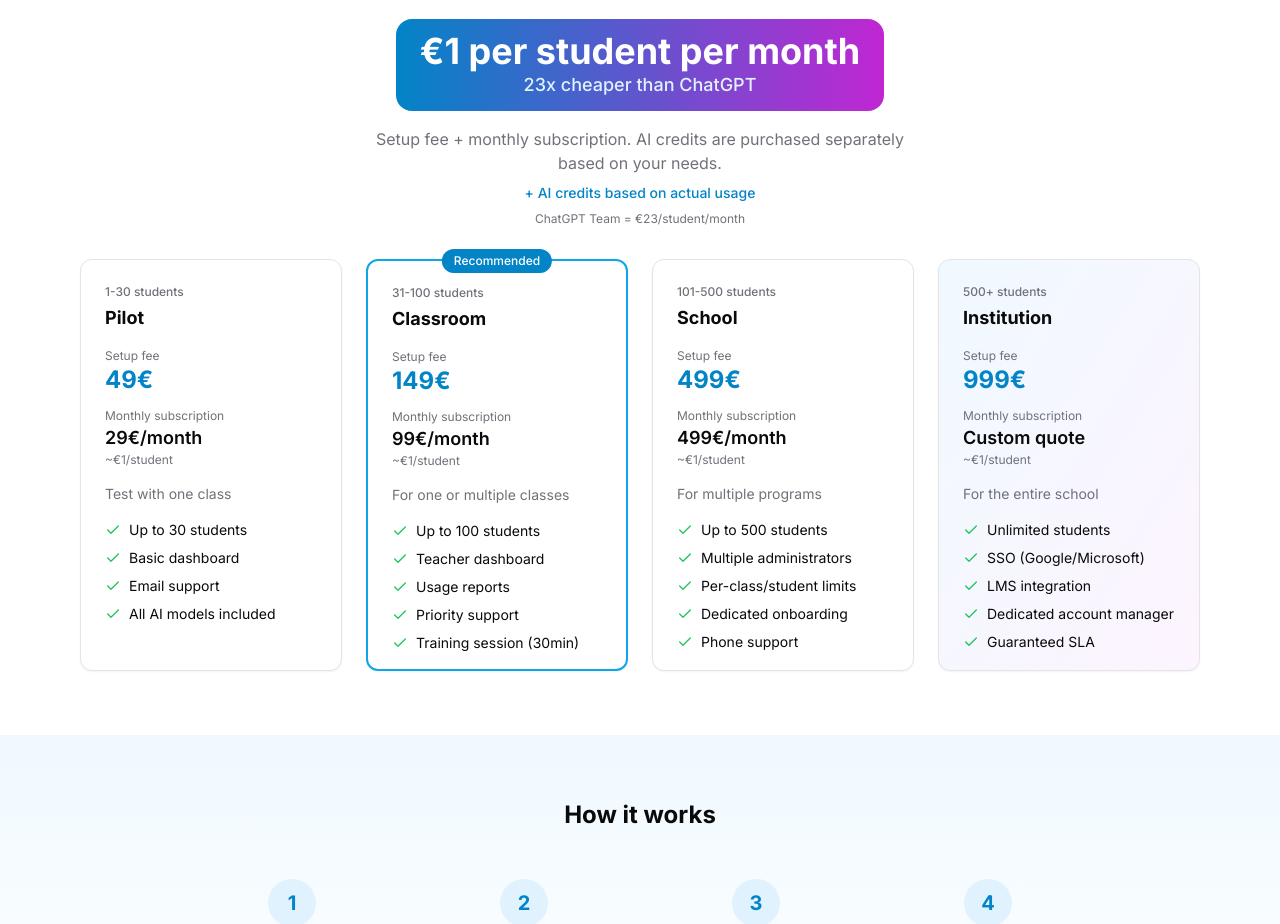
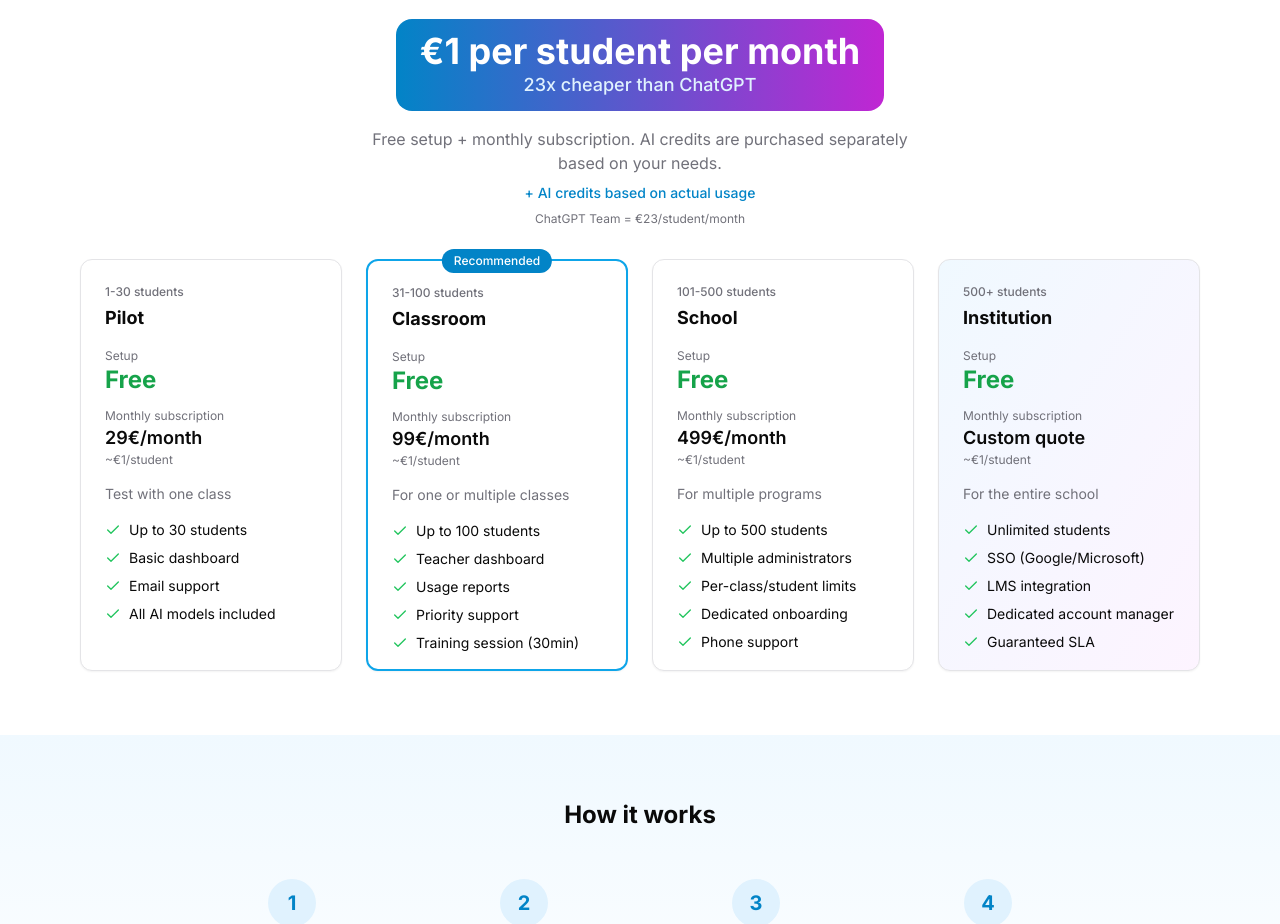
Before and after one commit to antoineant/iaiaz, a Next.js app: page /en/etablissements in a window 1280 px wide. Shown: the part 1420-2344 px from the top of the page. Built offline with nearby package versions, Linux system fonts and the light colour scheme.

Commit message:
Offer free setup for schools - remove setup fees
- All tiers now show "Offert" / "Free" for setup
- Updated subtitle: "Mise en service offerte" / "Free setup"
- Setup displayed in green to highlight the offer

Co-Authored-By: Claude Opus 4.5 <noreply@anthropic.com>

```diff
--- a/messages/en.json
+++ b/messages/en.json
@@ -831,9 +831,10 @@
     "pricing": {
       "title": "€1 per student per month",
       "titleHighlight": "23x cheaper than ChatGPT",
-      "subtitle": "Setup fee + monthly subscription. AI credits are purchased separately based on your needs.",
+      "subtitle": "Free setup + monthly subscription. AI credits are purchased separately based on your needs.",
       "popular": "Recommended",
-      "setupFee": "Setup fee",
+      "setupFee": "Setup",
+      "setupFree": "Free",
       "monthlyFee": "Monthly subscription",
       "perMonth": "/month",
       "perStudent": "~€1/student",
--- a/messages/fr.json
+++ b/messages/fr.json
@@ -764,9 +764,10 @@
     "pricing": {
       "title": "1€ par élève par mois",
       "titleHighlight": "23x moins cher que ChatGPT",
-      "subtitle": "Frais de mise en service + abonnement mensuel. Les crédits IA sont achetés séparément selon vos besoins.",
+      "subtitle": "Mise en service offerte + abonnement mensuel. Les crédits IA sont achetés séparément selon vos besoins.",
       "popular": "Recommandé",
       "setupFee": "Mise en service",
+      "setupFree": "Offert",
       "monthlyFee": "Abonnement mensuel",
       "perMonth": "/mois",
       "perStudent": "soit ~1€/élève",
--- a/src/app/[locale]/etablissements/page.tsx
+++ b/src/app/[locale]/etablissements/page.tsx
@@ -231,8 +231,8 @@ export default async function EtablissementsPage({ params }: Props) {
                 <div className="space-y-3 mb-4">
                   <div>
                     <div className="text-xs text-[var(--muted-foreground)]">{t("pricing.setupFee")}</div>
-                    <div className="text-2xl font-bold text-primary-600 dark:text-primary-400">
-                      {t("pricing.pilot.setupPrice")}€
+                    <div className="text-2xl font-bold text-green-600 dark:text-green-400">
+                      {t("pricing.setupFree")}
                     </div>
                   </div>
                   <div>
@@ -284,8 +284,8 @@ export default async function EtablissementsPage({ params }: Props) {
                 <div className="space-y-3 mb-4">
                   <div>
                     <div className="text-xs text-[var(--muted-foreground)]">{t("pricing.setupFee")}</div>
-                    <div className="text-2xl font-bold text-primary-600 dark:text-primary-400">
-                      {t("pricing.class.setupPrice")}€
+                    <div className="text-2xl font-bold text-green-600 dark:text-green-400">
+                      {t("pricing.setupFree")}
                     </div>
                   </div>
                   <div>
@@ -338,8 +338,8 @@ export default async function EtablissementsPage({ params }: Props) {
                 <div className="space-y-3 mb-4">
                   <div>
                     <div className="text-xs text-[var(--muted-foreground)]">{t("pricing.setupFee")}</div>
-                    <div className="text-2xl font-bold text-primary-600 dark:text-primary-400">
-                      {t("pricing.school.setupPrice")}€
+                    <div className="text-2xl font-bold text-green-600 dark:text-green-400">
+                      {t("pricing.setupFree")}
                     </div>
                   </div>
                   <div>
@@ -392,8 +392,8 @@ export default async function EtablissementsPage({ params }: Props) {
                 <div className="space-y-3 mb-4">
                   <div>
                     <div className="text-xs text-[var(--muted-foreground)]">{t("pricing.setupFee")}</div>
-                    <div className="text-2xl font-bold text-primary-600 dark:text-primary-400">
-                      {t("pricing.institution.setupPrice")}€
+                    <div className="text-2xl font-bold text-green-600 dark:text-green-400">
+                      {t("pricing.setupFree")}
                     </div>
                   </div>
                   <div>
```
